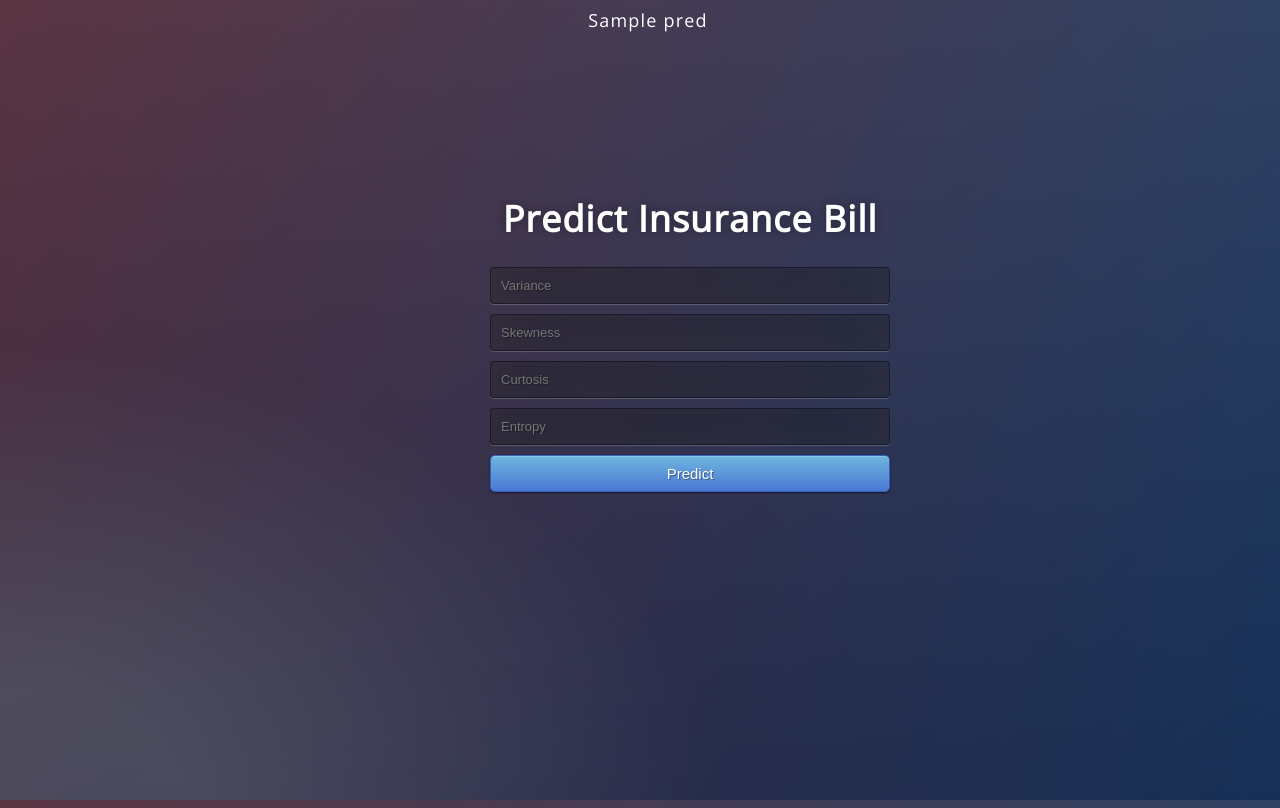
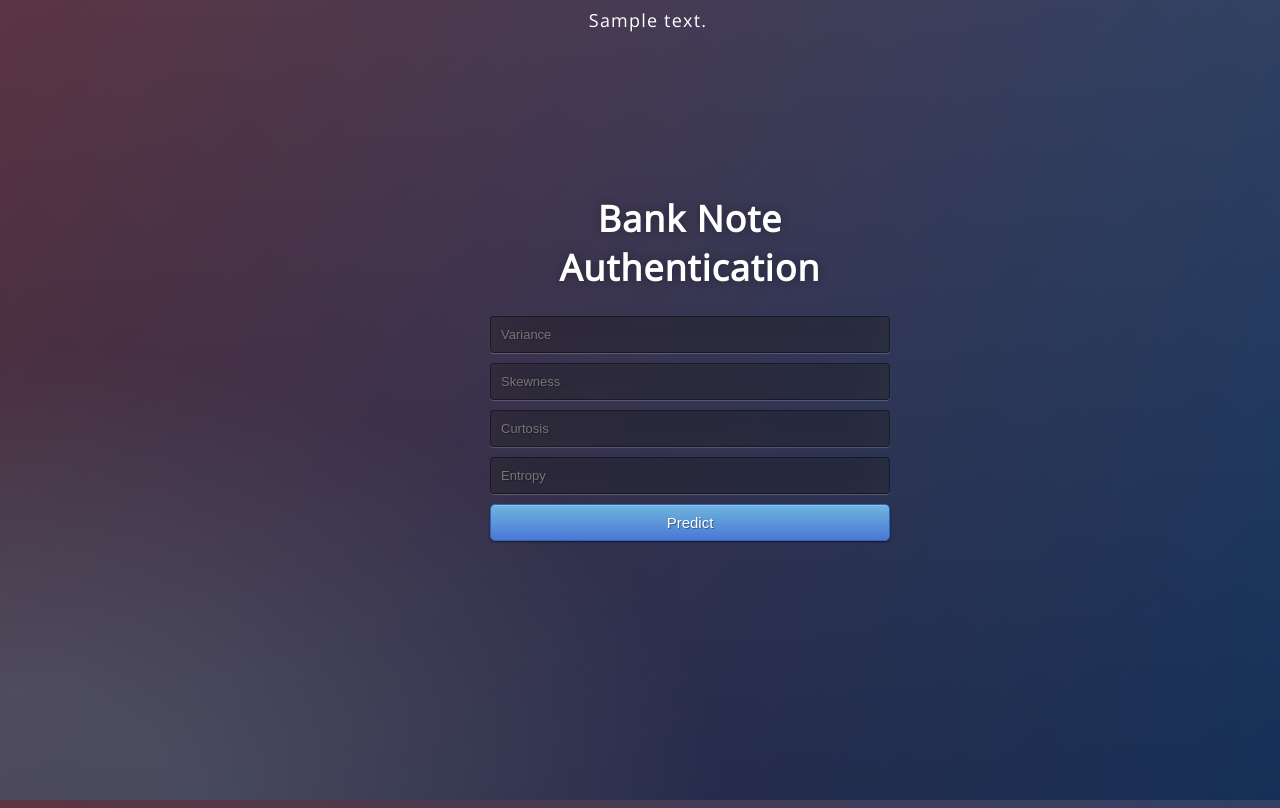
Before and after one commit to ajaymurali1998/Bank-note-authentication, a Flask app: template templates/home.html in a window 1280 px wide. Run offline with Flask 2, Linux system fonts and the light colour scheme; the template is opened without the code that fills it: most values are stand-ins (such as "Sample title", 1, 10 or a date in 2020); parts of the project's set-up code (start-up, migrations or seed data) failed here and were passed over.

Commit message:
Update home.html

```diff
--- a/templates/home.html
+++ b/templates/home.html
@@ -13,14 +13,14 @@
 
 <body>
  <div class="login">
-	<h1>Predict Insurance Bill</h1>
+	<h1>Bank Note Authentication</h1>
 
      <!-- Form to enter new data for predictions  -->
     <form action="{{ url_for('predict')}}"method="POST">
-      <input type="number" name="variance" placeholder="Variance" required="required" /><br>
-    	<input type="number" name="skewness" placeholder="Skewness" required="required" /><br>
-        <input type="number" name="curtosis" placeholder="Curtosis" required="required" /><br>
-        <input type="number" name="entropy" placeholder="Entropy" required="required" /><br>
+      <input type="text" name="variance" placeholder="Variance" required="required" /><br>
+    	<input type="text" name="skewness" placeholder="Skewness" required="required" /><br>
+        <input type="text" name="curtosis" placeholder="Curtosis" required="required" /><br>
+        <input type="text" name="entropy" placeholder="Entropy" required="required" /><br>
 
 
         <button type="submit" class="btn btn-primary btn-block btn-large">Predict</button>
@@ -31,7 +31,7 @@
 
 
  </div>
- {{pred}}
+ {{prediction_text}}
 
 </body>
 </html>
```
